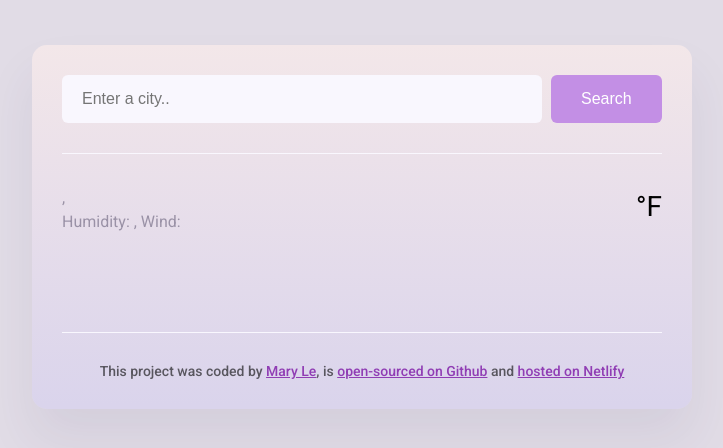
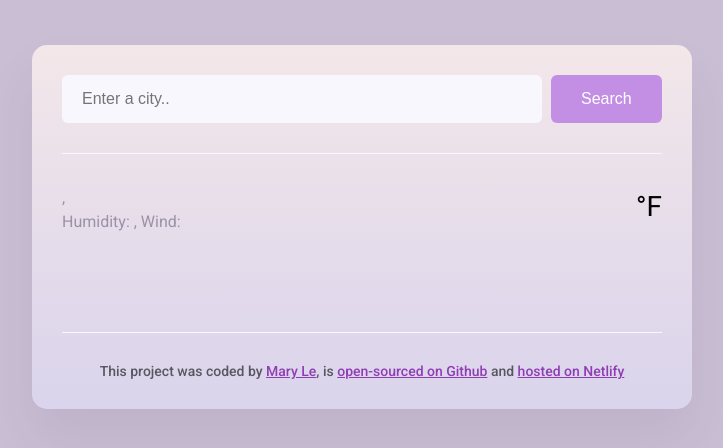
Before and after one commit to vtgal/Week-8-project, a plain HTML site: page index.html in a window 1280 px wide. Shown: the whole page, without its empty margins (278-1001 px from the left). Drawn offline with nearby package versions, Linux system fonts and the light colour scheme; no server answers.

Commit message:
Edited my css.

```diff
--- a/src/style.css
+++ b/src/style.css
@@ -1,5 +1,5 @@
 body {
-  background-color:rgb(225, 220, 230);
+  background-color:rgb(201, 190, 211);
     font-family: "Roboto", sans-serif;
 }
 
@@ -78,7 +78,6 @@ main {
 .weather-app-temperature {
     font-size: 80px;
     font-weight: bold;
-    margin-left: 10px;
     line-height: 88px;
 
 
```
